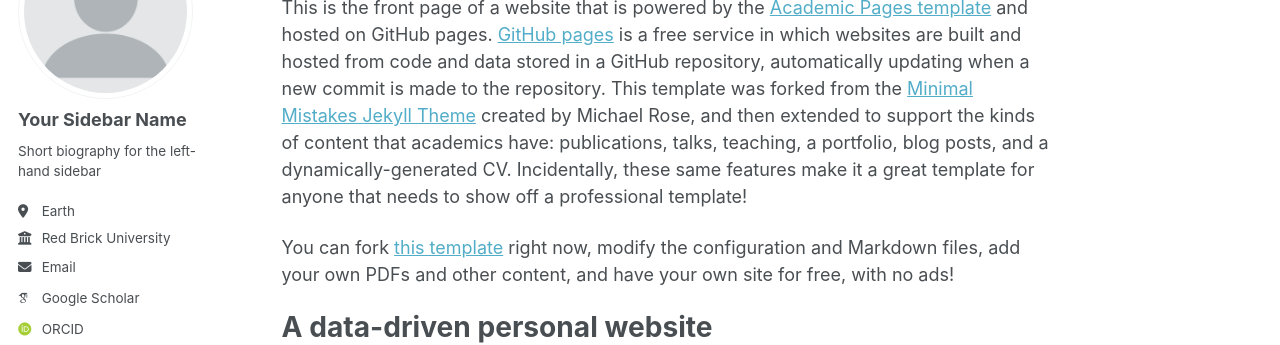
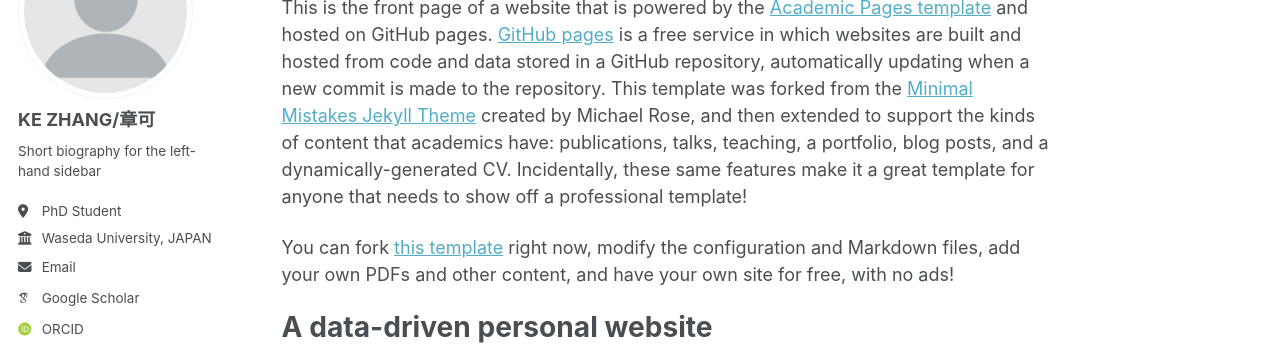
Before and after one commit to ColaZhang22/kezhang.github.io, a Jekyll site: the page built from _pages/about.md, in a window 1280 px wide. Shown: the part 175-520 px from the top of the page. Built offline with Jekyll 4.4.1, drawn with Linux system fonts in a browser that asks for light colours; some web fonts are replaced; a script that is not in the unit is left out.

Commit message:
Update _config.yml

```diff
--- a/_config.yml
+++ b/_config.yml
@@ -23,11 +23,11 @@ repository               : "academicpages/academicpages.github.io"
 author:
   # Biographic information
   avatar           : "profile.png"
-  name             : "Your Sidebar Name"
+  name             : "KE ZHANG/章可"
   pronouns         : # example: "she/her"
   bio              : "Short biography for the left-hand sidebar"
-  location         : "Earth"
-  employer         : "Red Brick University"
+  location         : "PhD Student"
+  employer         : "Waseda University, JAPAN"
   uri              : # URL
   email            : "none@example.org"
 
```
